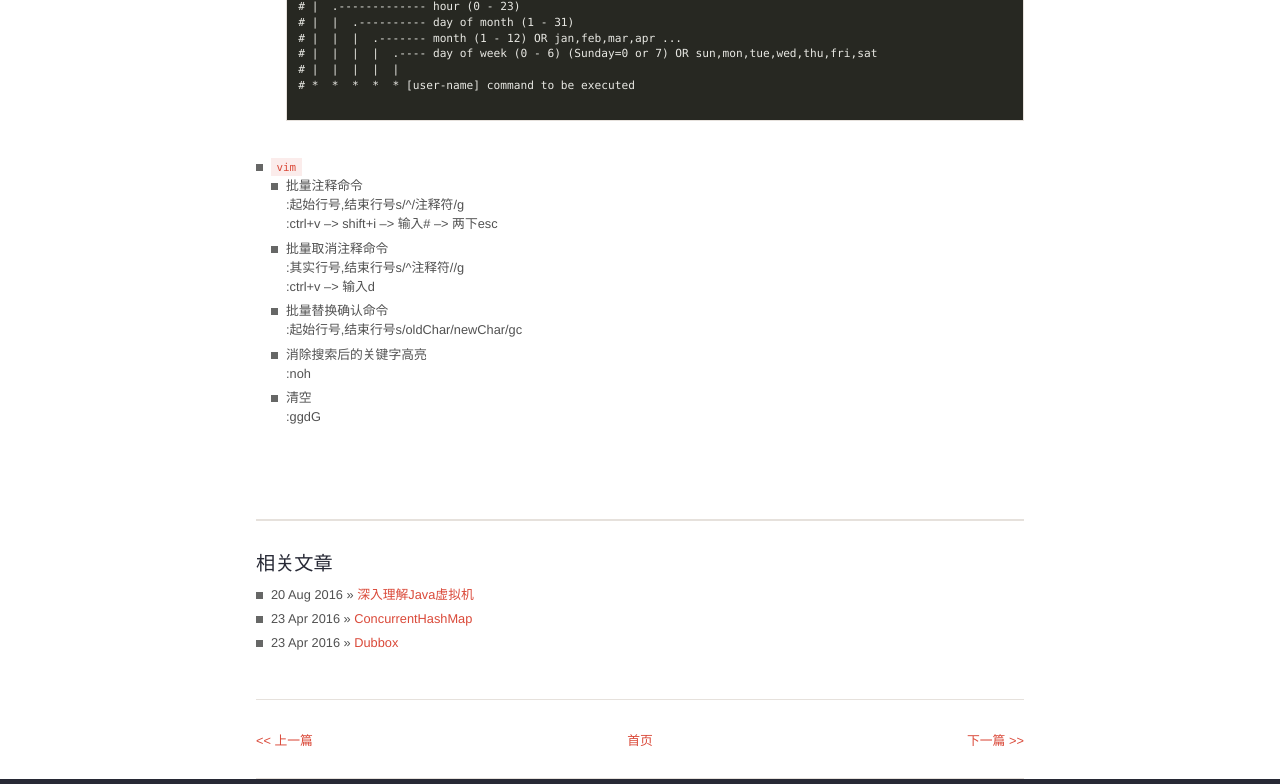
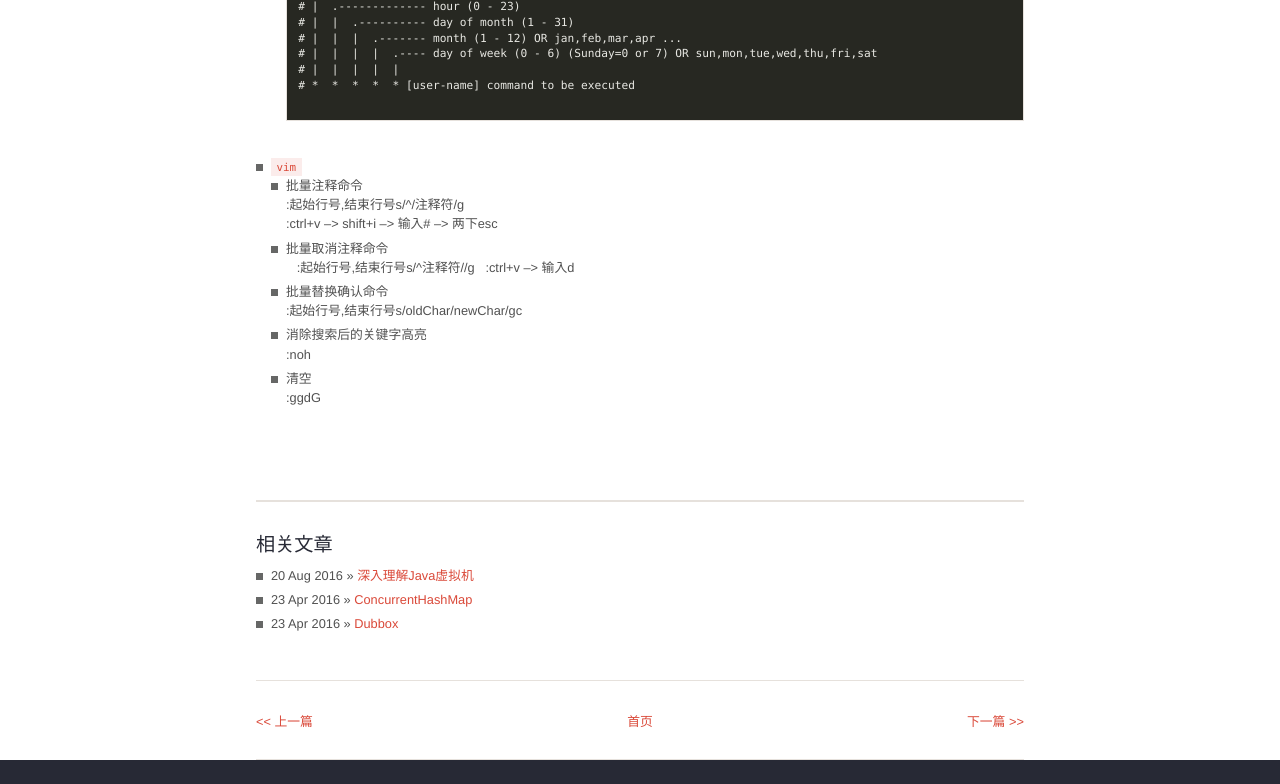
Before and after one commit to junhc/junhc.github.io, a Jekyll site: the page built from _posts/2015-08-20-linux.md, in a window 1280 px wide and 900 px high, scrolled down 1752 px, cut to the strip 0-784 px from the top of the window. Built offline with Jekyll 4.4.1, drawn with Linux system fonts in a browser that asks for light colours; Markdown is read by kramdown in place of the engine named in the settings; comment, search, counter and statistics services are not loaded.

Commit message:
Update 2015-08-20-linux.md

```diff
--- a/_posts/2015-08-20-linux.md
+++ b/_posts/2015-08-20-linux.md
@@ -89,7 +89,7 @@
     :起始行号,结束行号s/^/注释符/g
     :ctrl+v --> shift+i --> 输入# --> 两下esc
   * 批量取消注释命令
-    :其实行号,结束行号s/^注释符//g
+    :起始行号,结束行号s/^注释符//g
     :ctrl+v --> 输入d
   * 批量替换确认命令
     :起始行号,结束行号s/oldChar/newChar/gc
```
